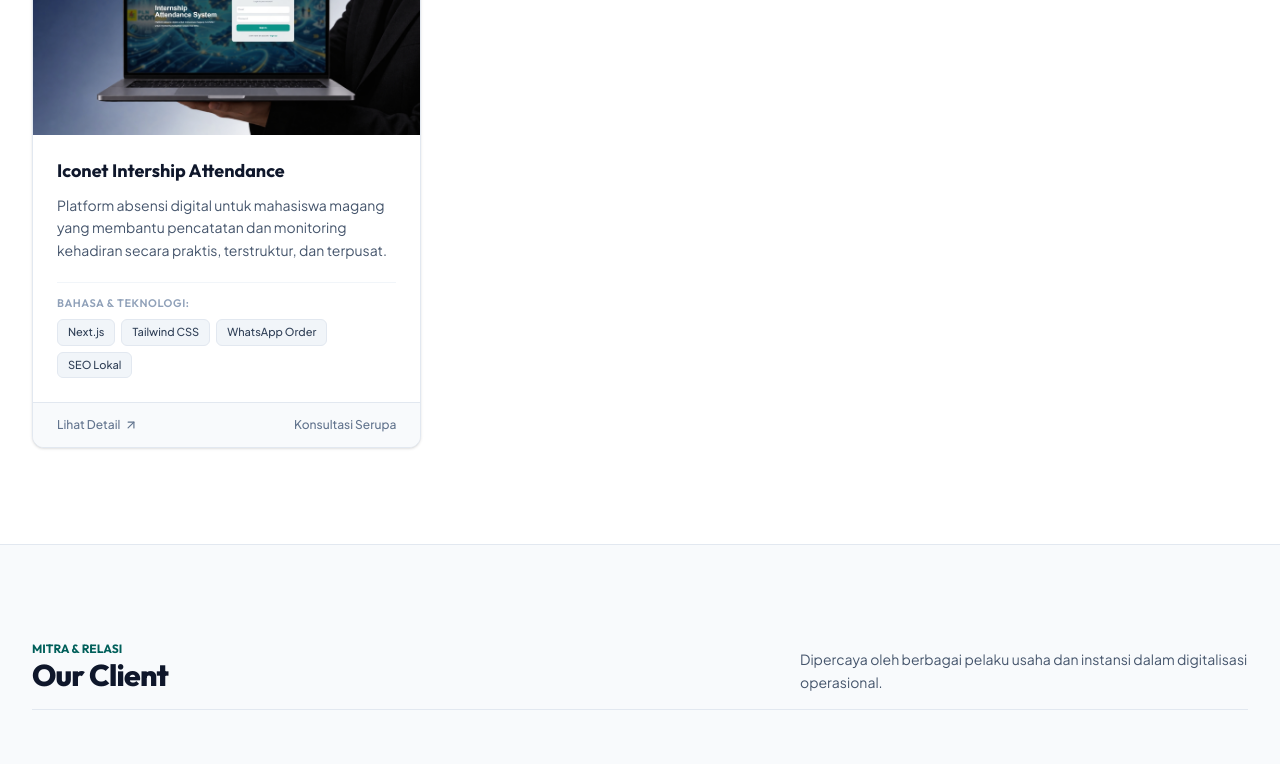
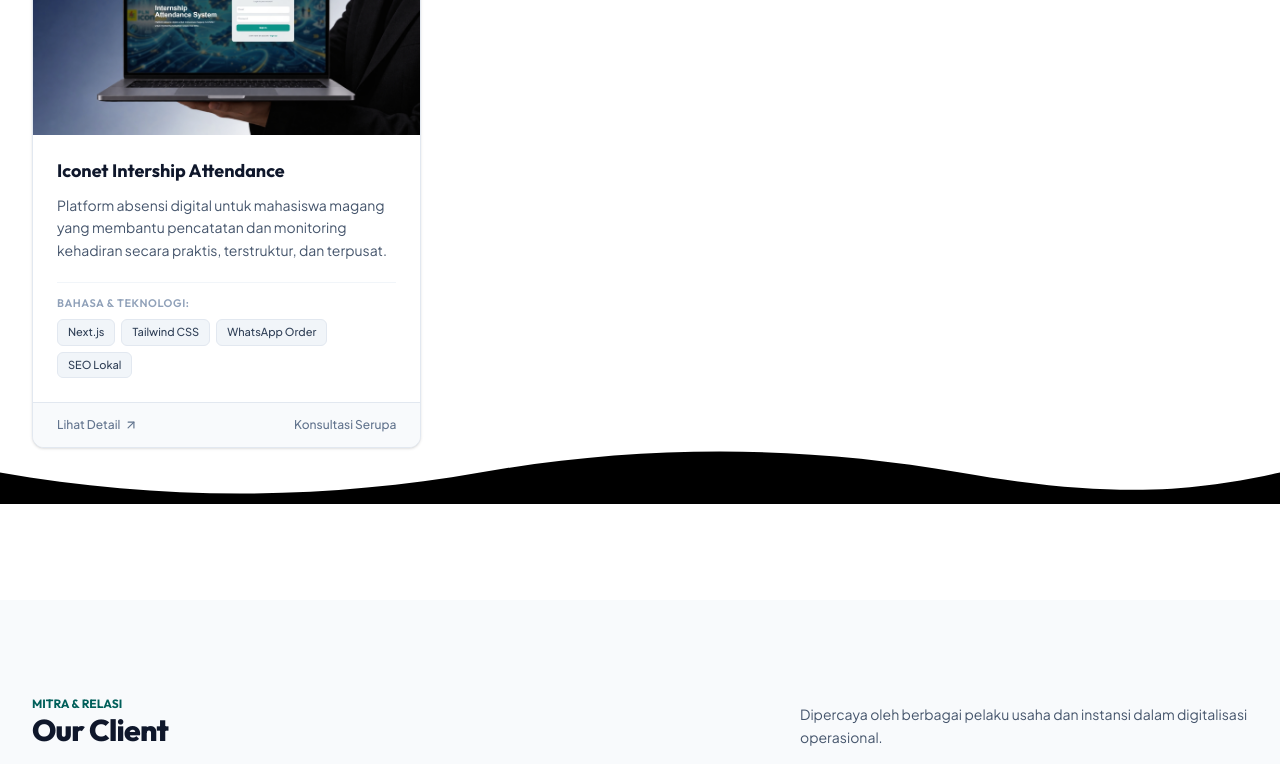
Before and after one commit to mradityooo/KPS-Technology, a React (Vite) app: page / in a window 1280 px wide. Shown: the part 1675-2439 px from the top of the page. Built offline with nearby package versions, Linux system fonts and the light colour scheme.

Commit message:
updata animasi antar portofolio

```diff
--- a/src/components/PortfolioSection.tsx
+++ b/src/components/PortfolioSection.tsx
@@ -2,6 +2,7 @@
 import { motion } from 'motion/react';
 import { ArrowUpRight } from 'lucide-react';
 import { PORTFOLIO_DATA } from '../data/mockData';
+import { WaveDivider } from './WaveDivider';
 
 interface PortfolioSectionProps {
   onConsultProject: (title: string) => void;
@@ -29,7 +30,7 @@
   return (
     <section
       id="portofolio"
-      className="py-20 sm:py-24 bg-white text-slate-900 border-b border-slate-200"
+      className="py-20 sm:py-24 bg-white text-slate-900"
     >
       <div className="max-w-7xl mx-auto px-4 sm:px-6 lg:px-8">
 
@@ -180,8 +181,8 @@
             </motion.div>
           ))}
         </motion.div>
-
       </div>
+      <WaveDivider color='f8fafc' />
     </section>
   );
 };
```
